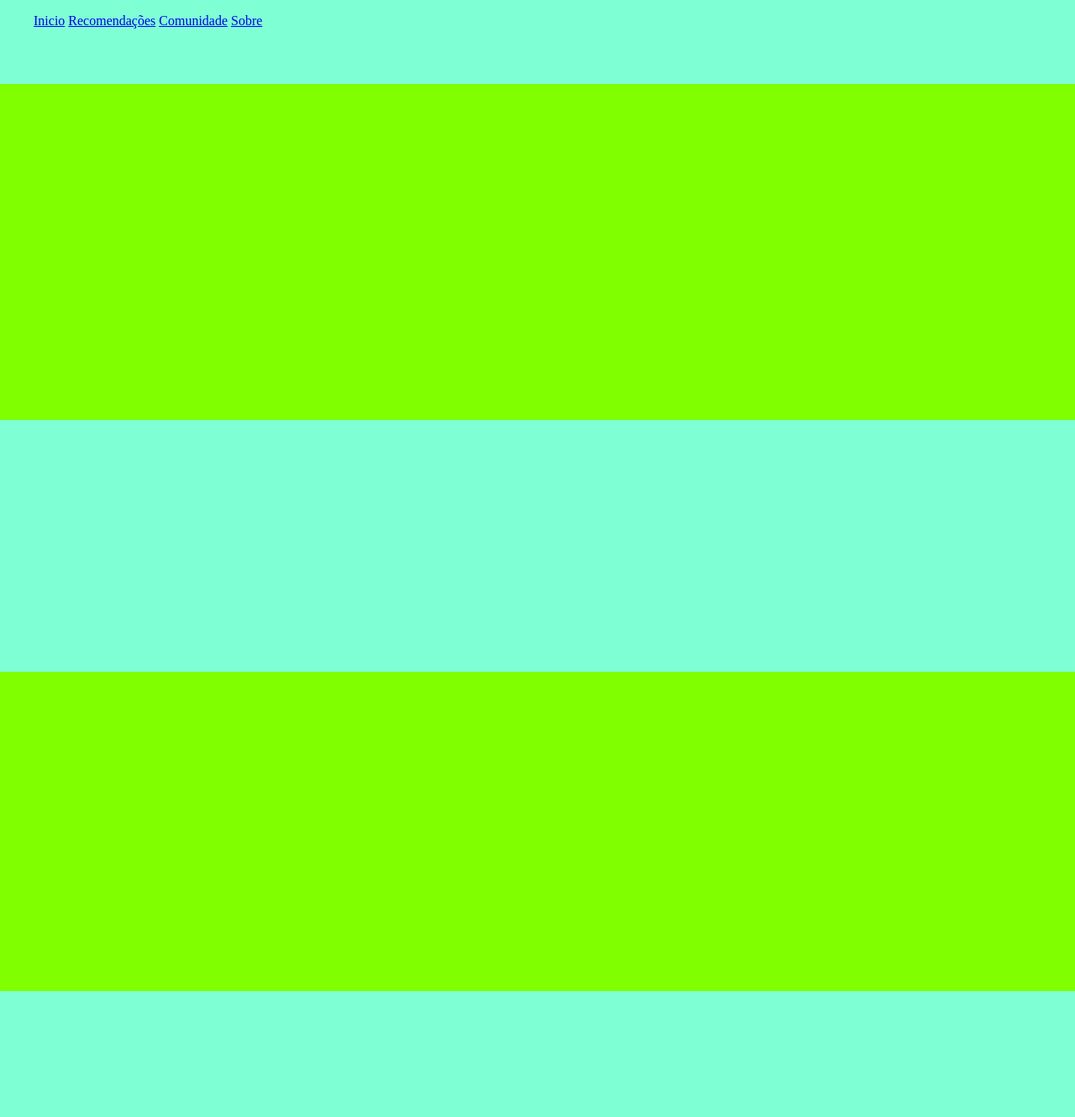
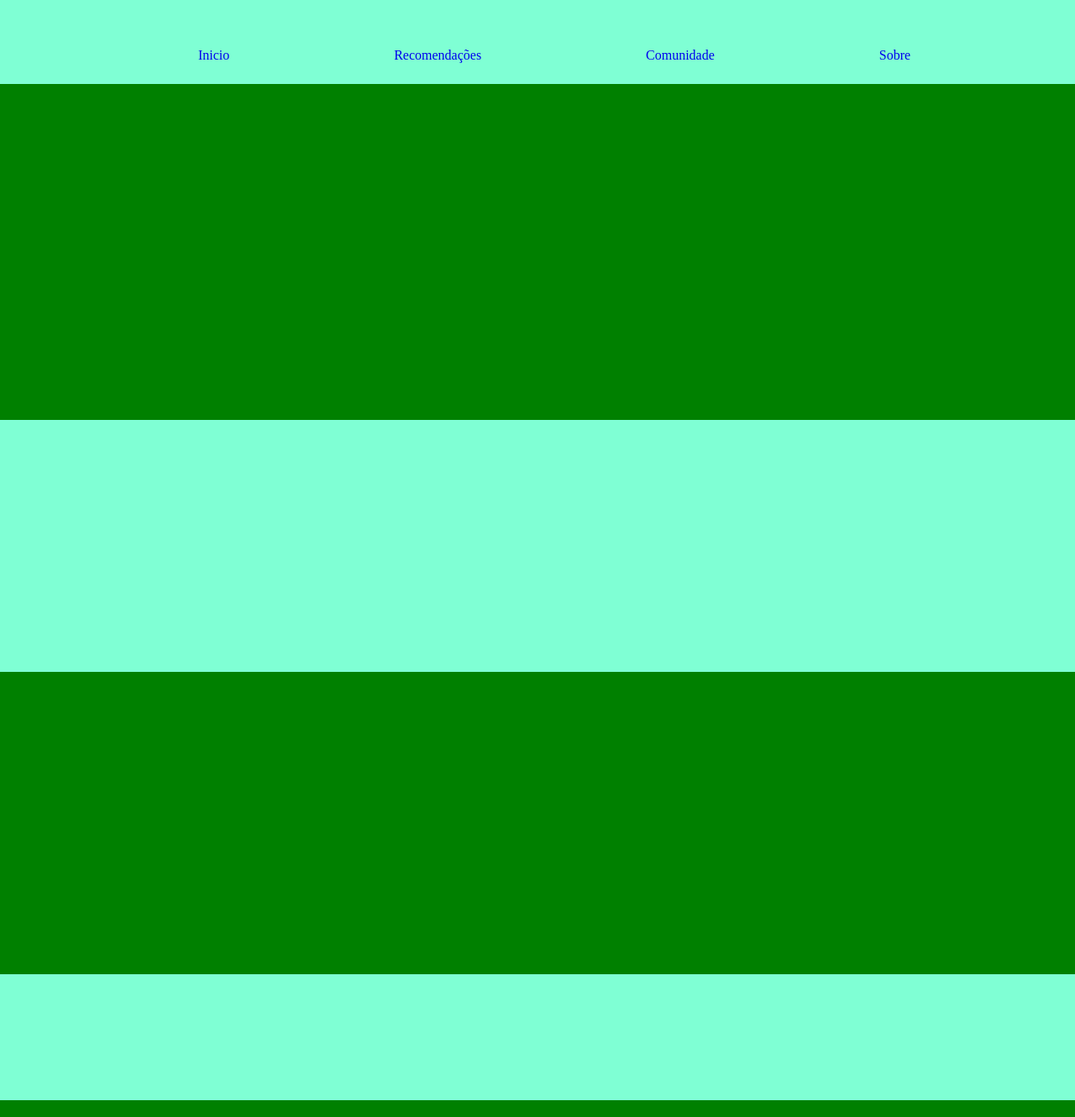
Before and after one commit to lucaslds94/RestOurRanch, a Django app: page / in a window 1280 px wide. Shown: the whole page at 84% size. Run offline with Django 3.2, Linux system fonts and the light colour scheme.

Commit message:
adicionar display e iniciar a nav

```diff
--- a/website/static/style.css
+++ b/website/static/style.css
@@ -1,8 +1,6 @@
 body{
     margin: 0px;
-}
 
-.grid{
     display: grid;
     grid-template-areas:'navbar'
                         'header'
@@ -11,30 +9,48 @@
                         'footer';
 
     grid-template-columns: 100vw;
-    grid-template-rows: 100px 400px 300px 380px 150px ;
+    grid-template-rows: 100px 400px 300px 360px 150px ;
+
 }
 
+
 .navbar{
+    align-content: center;
+    background-color: aquamarine;
     grid-area: 'navbar';
-    background-color: aquamarine;
+
+
+
+}
+
+.listaNav{
+    align-items: center;
+    display: flex;
+    height: 100%;
+    justify-content:space-evenly;
+}
+
+.linkNav{
+
+    text-decoration: none;
 }
 
 header{
+    background-color: green;
     grid-area: 'header';
-    background-color: chartreuse;
 }
 
 .sectionOne{
+    background-color: aquamarine;
     grid-area: 'sectionOne';
-    background-color: aquamarine;
 }
 
 .sectionTwo{
+    background-color: green;
     grid-area: 'sectionTwo';
-    background-color: chartreuse;
 }
 
 .footer {
+    background-color: aquamarine;
     grid-area:'footer';
-    background-color: aquamarine;
 }
--- a/website/templates/home.html
+++ b/website/templates/home.html
@@ -11,14 +11,14 @@
     <title>Document</title>
 </head>
 
-<body class = "grid">
+<body>
 
     <nav class="navbar">
-        <ul>
-            <a href="#">Inicio</a>
-            <a href="#">Recomendações</a>
-            <a href="#">Comunidade</a>
-            <a href="#">Sobre</a>
+        <ul class="listaNav">
+            <a class = "linkNav" href="#">Inicio</a>
+            <a class = "linkNav" href="#">Recomendações</a>
+            <a class = "linkNav" href="#">Comunidade</a>
+            <a class = "linkNav" href="#">Sobre</a>
         </ul>
     </nav>
 
```
